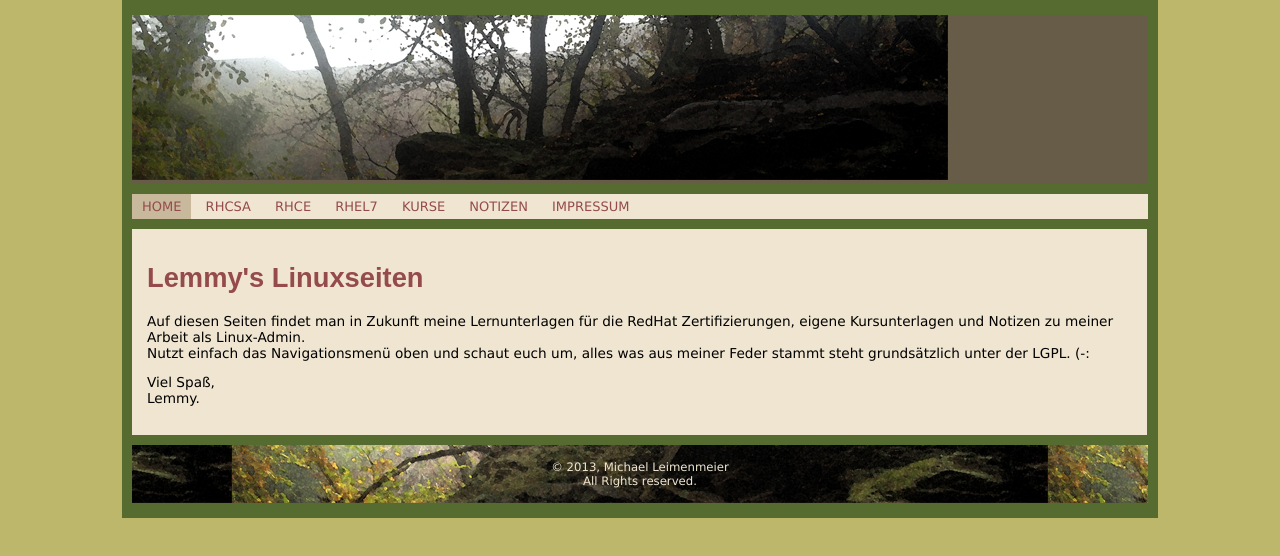
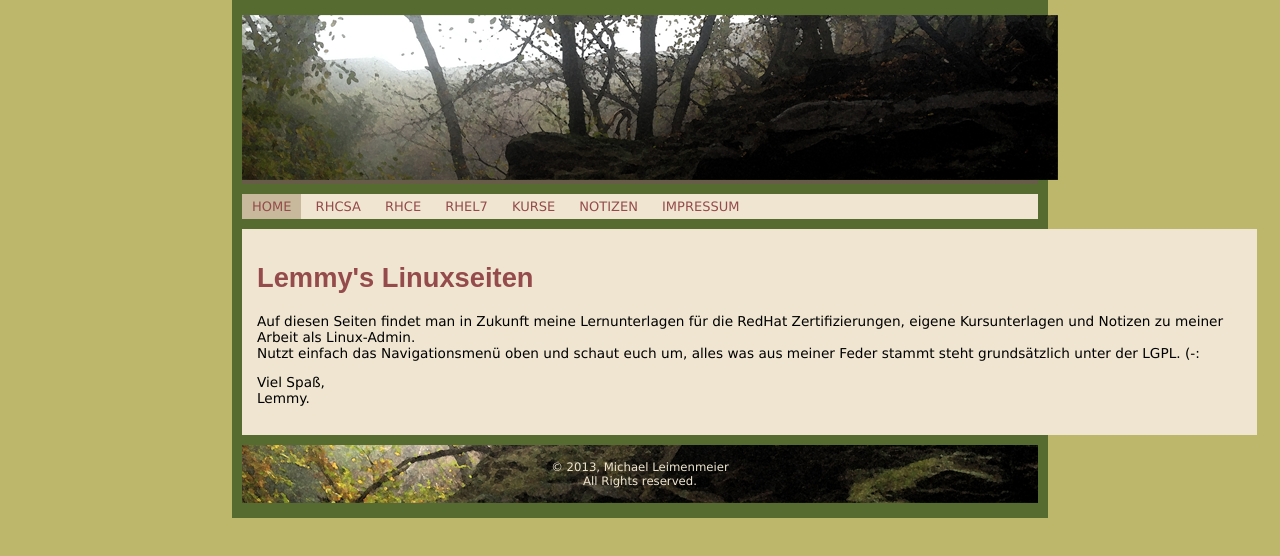
Before and after one commit to snafuprinzip/snafuweb, a plain HTML site: page index.html in a window 1280 px wide. Drawn offline with Linux system fonts and the light colour scheme.

Commit message:
main image width changed

```diff
--- a/standard.css
+++ b/standard.css
@@ -130,7 +130,7 @@ a:visited {
 }
 
 #contents {
-  width:            1036px;
+  width:            816px;
   padding-top:      5px;
   padding-bottom:   5px;
   background-color: DarkOliveGreen;
```
